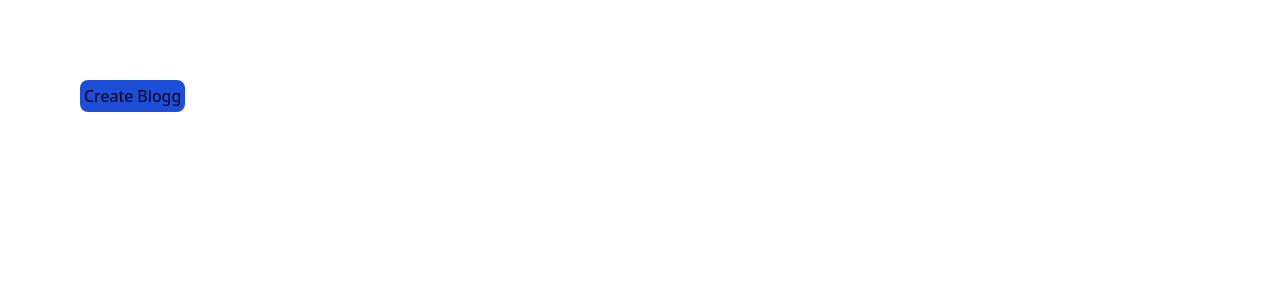
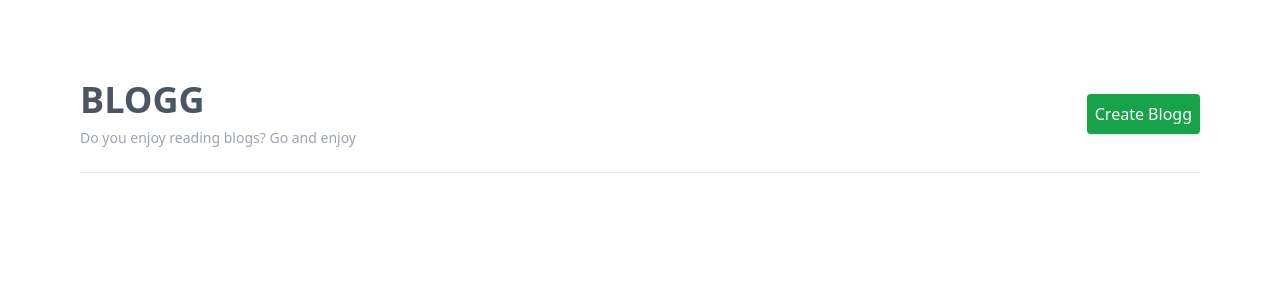
Before and after one commit to PratikDeore1199/blogg-app, a React (Create React App) app: page / in a window 1280 px wide. Shown: the top 300 px of the page. Built offline with nearby package versions, Linux system fonts and the light colour scheme.

Commit message:
added functionality

```diff
--- a/src/App.js
+++ b/src/App.js
@@ -7,18 +7,30 @@ import CreateBloggForm from "./components/CreateBloggForm";
 function App() {
   const [bloggs, setBloggs]=useState([])
   const [showCreateModal, setShowCreateModal]=useState(false);
- /* const showModal =()=>{
+  const showModal =()=>{
     setShowCreateModal(true)
-  }*/
+  }
+
+  const closeModal=()=>{
+    setShowCreateModal(false)
+  }
   return (
 
   <div className="m-20">
-     <button  onClick={()=>{
-     setShowCreateModal(true)
-    }} className="bg-blue-700 text-black hover:bg-red-600 rounded-lg p-1 mb-2">Create Blogg</button>
+    <div className="flex justify-between items-center">
+      <div>
+        <h1 className="text-4xl text-gray-600 font-extrabold">BLOGG</h1>
+        <p className="text-sm text-gray-400 mt-2 "> Do you enjoy reading blogs? Go and enjoy</p>
+      </div>
+       <button  onClick={()=>{
+          showModal(true)
+          }} className=" max-h-12 bg-green-600 p-2  text-white hover:bg-blue-600 float-right shadow rounded ">Create Blogg
+        </button>
+    </div>
+    <hr className="mt-6"/>
     <Blogs bloggs={bloggs}/>
     <Modal show={showCreateModal} onClose={()=>{setShowCreateModal(false)
-    }}><CreateBloggForm setBloggs={setBloggs}/></Modal>
+    }}><CreateBloggForm setBloggs={setBloggs} onCloseForm={closeModal}/></Modal>
 
   </div>
   );
--- a/src/components/Blogs.jsx
+++ b/src/components/Blogs.jsx
@@ -1,17 +1,13 @@
 import BloggCard from "./BloggCard"
 const Blogs=(props)=>{
     return (
-    <div className="grid grid-cols-2 gap-12">
+    <div className=" mt-6 grid grid-cols-2 gap-12">
         {props.bloggs.map((blogg,i) => {
 
               return  <BloggCard key={i} date={blogg.date} title={blogg.title} intro={blogg.intro}></BloggCard>
 
         })}
-         {/* <BloggCard></BloggCard>
-          <BloggCard></BloggCard>
-          <BloggCard></BloggCard>
-          <BloggCard></BloggCard>
-          <BloggCard></BloggCard>*/}
+
     </div>
 
     );
--- a/src/components/CreateBloggForm.jsx
+++ b/src/components/CreateBloggForm.jsx
@@ -56,13 +56,15 @@ const CreateBloggForm = (props) => {
         <br />
 
         <div className="mt-4 float-right">
-          <button className="p-2 text-gray border border-gray-400 rounded-xl hover:bg-gray-200">
+          <button className="p-2 text-gray border border-gray-400 rounded-xl hover:bg-gray-200"
+          onClick={props.onCloseForm}>
             Cancel
           </button>
 
           <button
             className="ml-2 p-2 text-white bg-green-700 border-black rounded-xl hover:bg-green-500"
             onClick={() => {props.setBloggs(prev=>[{date:new Date(),title,description:content,intro,imgURL},...prev])
+            props.onCloseForm()
             }}
           >
             Submit
```
Also changed, not shown: public/manifest.json.
